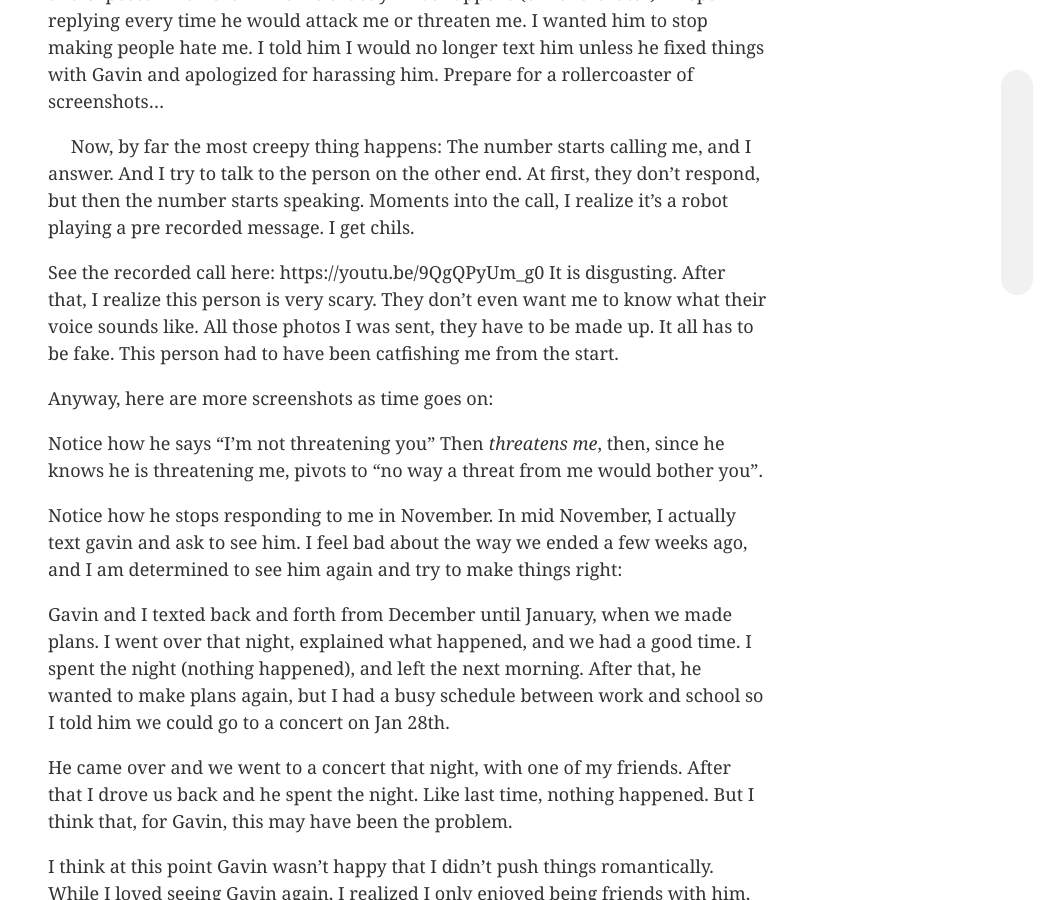
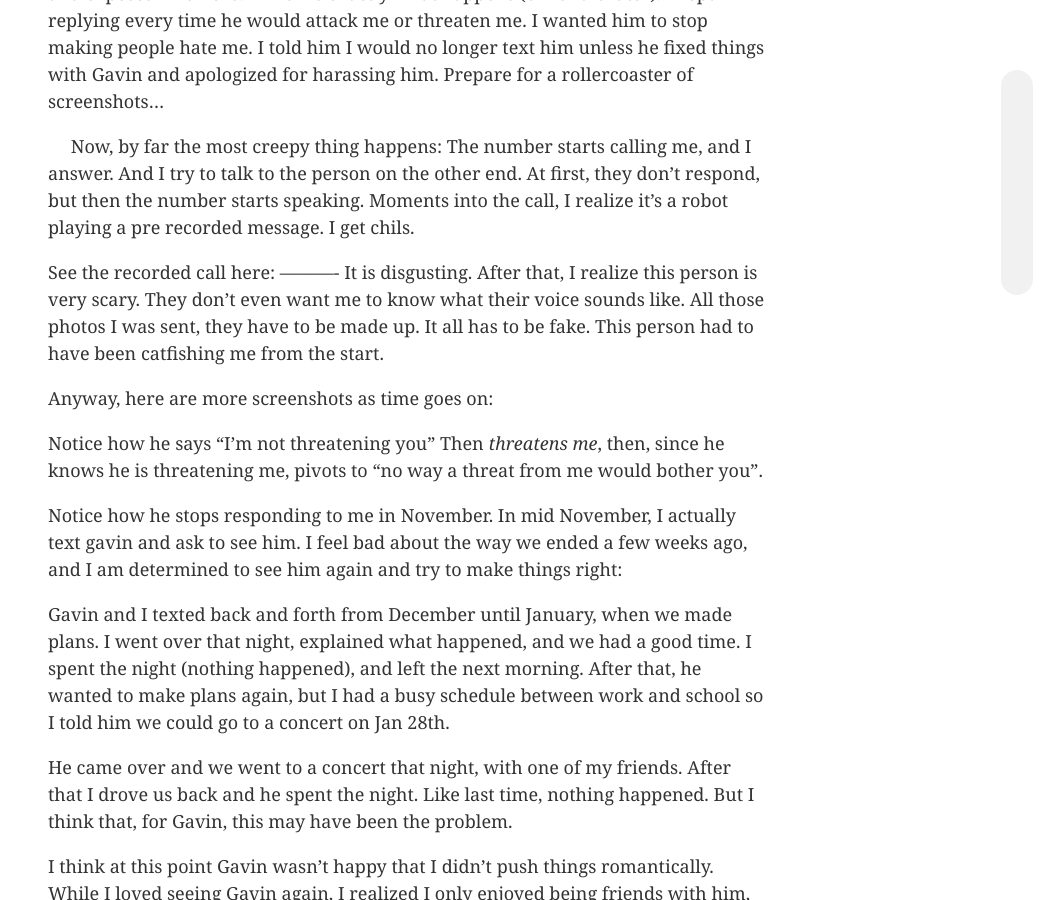
Before and after one commit to 0sps/sullivan.mx, a Jekyll site: the page built from _posts/2026-04-01-Gavin-Grier-stalker.md, in a window 1280 px wide and 900 px high, scrolled down 6907 px. Shown: the whole window, without its empty margins (232-1280 px from the left). Built offline with Jekyll 4.4.1, drawn with Linux system fonts in a browser that asks for light colours; some of the changed lines change nothing that is shown.

Commit message:
Update 2026-04-01-Gavin-Grier-stalker.md
Change

```diff
--- a/_posts/2026-04-01-Gavin-Grier-stalker.md
+++ b/_posts/2026-04-01-Gavin-Grier-stalker.md
@@ -211,7 +211,7 @@ Prepare for a rollercoaster of screenshots…
 Now, by far the most creepy thing happens: The number starts calling me, and I answer. And I try to talk to the person on the other end. At first, they don’t respond, but then the number starts speaking.
 Moments into the call, I realize it’s a robot playing a pre recorded message. I get chils.
 
-See the recorded call here: https://youtu.be/9QgQPyUm_g0
+See the recorded call here: ----------
 It is disgusting.
 After that, I realize this person is very scary. They don’t even want me to know what their voice sounds like. All those photos I was sent, they have to be made up. It all has to be fake. This person had to have been catfishing me from the start.
 
```
